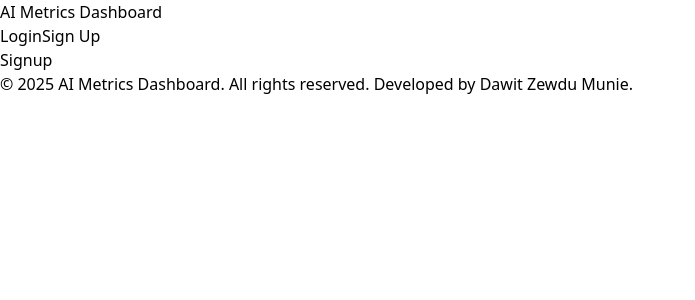
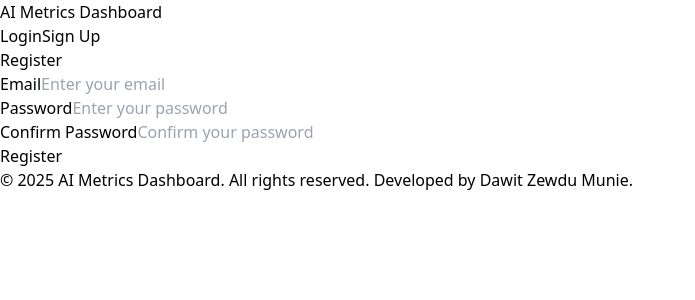
Before and after one commit to dawit2123/llm-evaluation, a React (Vite) app in the folder Frontend/: page /signup in a window 1280 px wide. Shown: the top 300 px of the page, without its empty margins (0-695 px from the left). Built offline with nearby package versions, Linux system fonts and the light colour scheme.

Commit message:
feat: implement user registration with JWT token generation and enhance signup form

```diff
--- a/Frontend/src/components/pages/Signup.tsx
+++ b/Frontend/src/components/pages/Signup.tsx
@@ -1,5 +1,142 @@
+import React, { useState, useContext } from "react";
+import { useNavigate } from "react-router-dom";
+import { MyContext } from "../../hooks/MyProvider";
+
 const Signup: React.FC = () => {
-  return <h1>Signup</h1>;
+  const [email, setEmail] = useState<string>("");
+  const [password, setPassword] = useState<string>("");
+  const [confirmPassword, setConfirmPassword] = useState<string>("");
+  const [errorMessage, setErrorMessage] = useState<string>("");
+  const { setUser } = useContext(MyContext); // Access the context to update user data
+
+  const navigate = useNavigate();
+
+  const handleSubmit = async (e: React.FormEvent) => {
+    e.preventDefault();
+    setErrorMessage(""); // Reset any previous error messages
+
+    // Check if passwords match
+    if (password !== confirmPassword) {
+      setErrorMessage("Passwords do not match.");
+      return;
+    }
+
+    // Request body for the registration API
+    const requestBody = {
+      email,
+      password,
+    };
+
+    try {
+      // Make the POST request to the registration API
+      const response = await fetch("http://localhost:5000/api/auth/register", {
+        method: "POST",
+        headers: {
+          "Content-Type": "application/json",
+        },
+        body: JSON.stringify(requestBody),
+      });
+
+      const data = await response.json();
+
+      if (response.ok) {
+        // Successfully registered
+        // Optionally store the user's email and ID in local storage or context
+        // Update context with user email and validation status
+        setUser({
+          email: data.email,
+          isValidated: true,
+        });
+
+        // Save token in localStorage (optional)
+        localStorage.setItem("token", data.token);
+
+        // Redirect to the /metrics page after successful registration
+        navigate("/metrics");
+      } else {
+        // If registration failed, display an error message
+        setErrorMessage(data.message || "Something went wrong.");
+      }
+    } catch (error) {
+      console.error("Error during registration:", error);
+      setErrorMessage("An error occurred. Please try again.");
+    }
+  };
+
+  return (
+    <div className="flex justify-center items-center h-screen bg-gradient-to-r from-indigo-600 to-purple-500">
+      <div className="bg-white p-8 rounded-lg shadow-md max-w-sm w-full">
+        <h2 className="text-2xl font-bold text-center text-indigo-600">
+          Register
+        </h2>
+        <form onSubmit={handleSubmit} className="mt-4 space-y-4">
+          <div>
+            <label
+              htmlFor="email"
+              className="block text-sm font-medium text-gray-700"
+            >
+              Email
+            </label>
+            <input
+              type="email"
+              id="email"
+              name="email"
+              required
+              value={email}
+              onChange={(e) => setEmail(e.target.value)}
+              className="mt-1 p-2 w-full border rounded-md"
+              placeholder="Enter your email"
+            />
+          </div>
+          <div>
+            <label
+              htmlFor="password"
+              className="block text-sm font-medium text-gray-700"
+            >
+              Password
+            </label>
+            <input
+              type="password"
+              id="password"
+              name="password"
+              required
+              value={password}
+              onChange={(e) => setPassword(e.target.value)}
+              className="mt-1 p-2 w-full border rounded-md"
+              placeholder="Enter your password"
+            />
+          </div>
+          <div>
+            <label
+              htmlFor="confirmPassword"
+              className="block text-sm font-medium text-gray-700"
+            >
+              Confirm Password
+            </label>
+            <input
+              type="password"
+              id="confirmPassword"
+              name="confirmPassword"
+              required
+              value={confirmPassword}
+              onChange={(e) => setConfirmPassword(e.target.value)}
+              className="mt-1 p-2 w-full border rounded-md"
+              placeholder="Confirm your password"
+            />
+          </div>
+          {errorMessage && (
+            <p className="text-sm text-red-500">{errorMessage}</p>
+          )}
+          <button
+            type="submit"
+            className="w-full bg-indigo-600 text-white py-2 px-4 rounded-md hover:bg-indigo-700"
+          >
+            Register
+          </button>
+        </form>
+      </div>
+    </div>
+  );
 };
 
 export default Signup;
```
Also changed, not shown: 2 other files (tests, documents, lock files or other folders).
